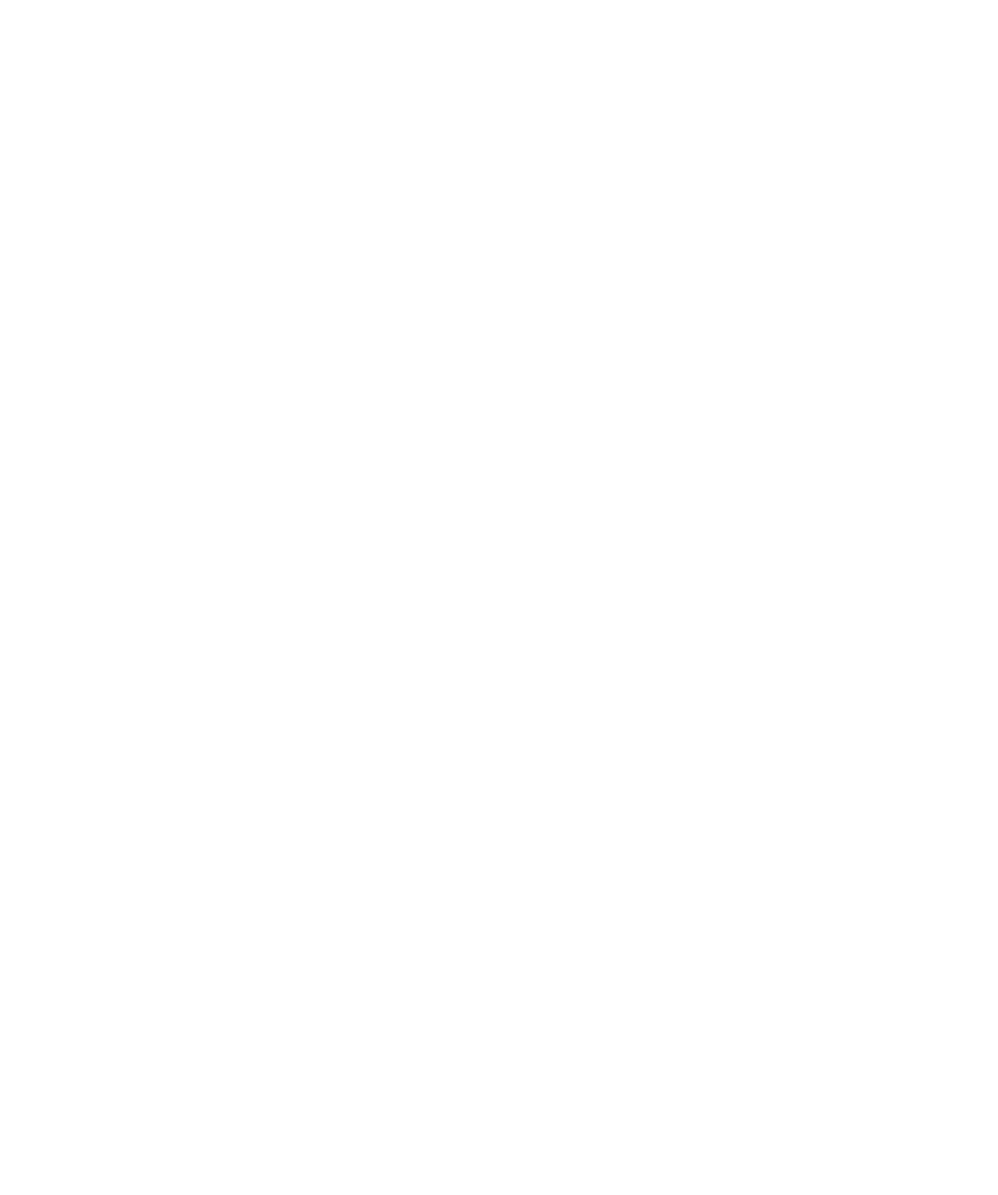
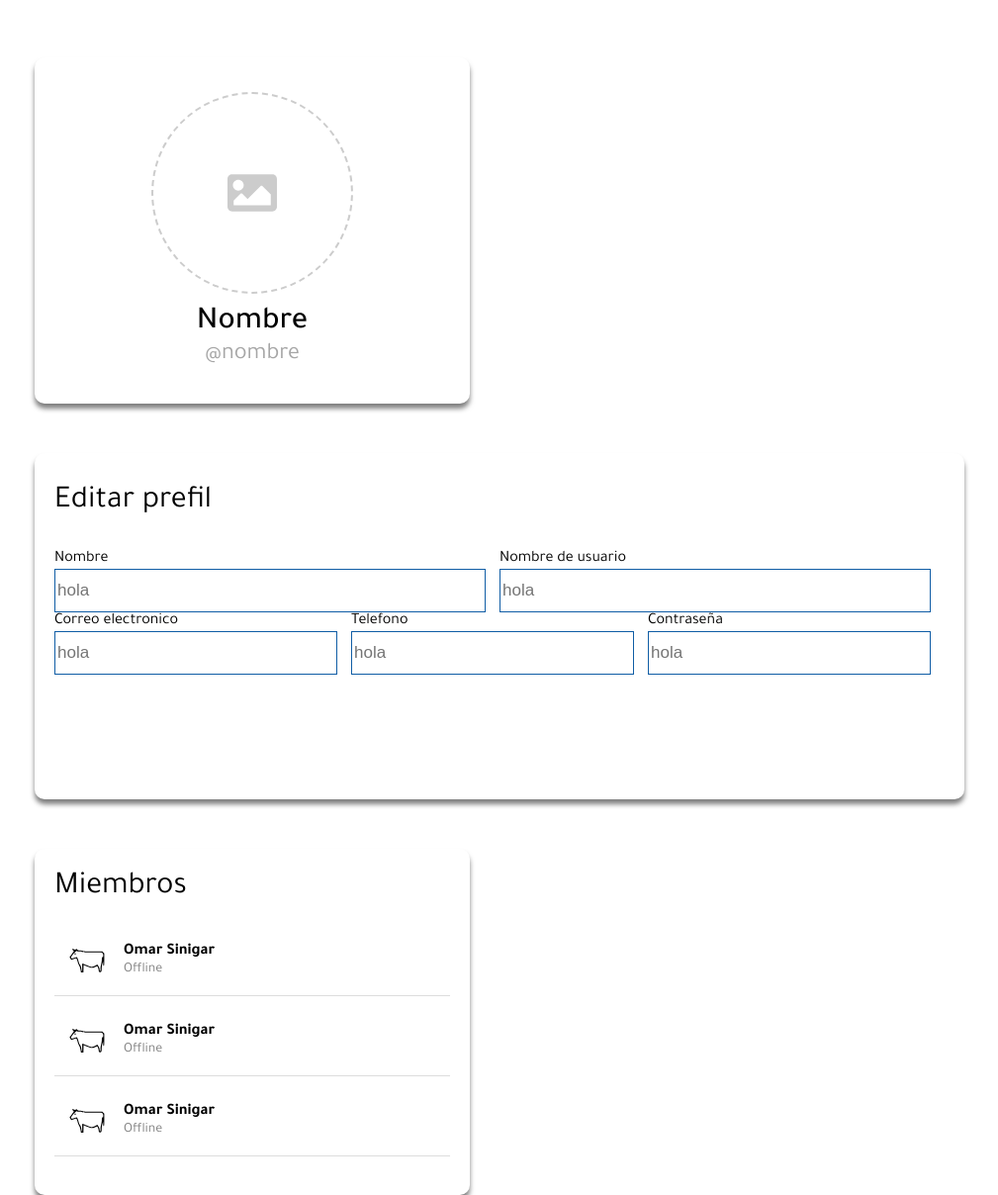
Before and after one commit to EsduardoPR/MechaBullClient, a React (Vite) app: page /Config in a window 1280 px wide. Before the commit this address had no page. Shown: the whole page at 99% size, without its empty margins (3-1012 px from the left). Before the commit the page ends 800 px from the top, so only its background shows below. Built offline with nearby package versions, Linux system fonts and the light colour scheme.

Commit message:
Configuracion

```diff
--- a/package.json
+++ b/package.json
@@ -16,6 +16,7 @@
     "ionicons": "^7.4.0",
     "react": "^18.3.1",
     "react-dom": "^18.3.1",
+    "react-icons": "^5.2.1",
     "react-router-dom": "^6.24.1",
     "recharts": "^2.12.7",
     "websocket": "^1.0.35"
--- a/src/App.jsx
+++ b/src/App.jsx
@@ -22,6 +22,7 @@ import './assets/styles/globales.css'
 import { ErrorFromRecoveryPasswd } from './pages/errorFromRecoveryPasswd';
 
 import { Bovino } from './pages/bovino.jsx';
+import { Configuracion } from './pages/configuracion.jsx';
 
 
 
@@ -39,7 +40,7 @@ function App() {
           <Route path='/inicio' element={<Inicio/>}/>
 
           <Route path='/bovino' element={<Bovino/>}/>
-
+          <Route path='/Config' element={<Configuracion/>}/>
 
           <Route element={<ProtectedRoutes/>}>
             <Route path='/inicio' element={<Inicio/>}/>
--- /dev/null
+++ b/src/assets/styles/auths/ImageInput.css
@@ -0,0 +1,63 @@
+.image-input-container {
+    position: relative;
+    width: 200px;
+    height: 200px;
+    border: 2px dashed #ccc;
+    border-radius: 50%;
+    overflow: hidden;
+  }
+
+  .image-input-label {
+    display: flex;
+    justify-content: center;
+    align-items: center;
+    width: 100%;
+    height: 100%;
+    cursor: pointer;
+    position: relative;
+  }
+
+  .image-input {
+    display: none;
+  }
+
+  .selected-image {
+    width: 100%;
+    height: 100%;
+    object-fit: cover;
+  }
+
+  .placeholder {
+    display: flex;
+    justify-content: center;
+    align-items: center;
+    width: 100%;
+    height: 100%;
+    position: relative;
+  }
+
+  .image-icon {
+    color: #ccc;
+  }
+
+  .overlay {
+    position: absolute;
+    top: 0;
+    left: 0;
+    width: 100%;
+    height: 100%;
+    display: flex;
+    justify-content: center;
+    align-items: center;
+    background-color: rgba(0, 0, 0, 0.5);
+    opacity: 0;
+    transition: opacity 0.3s ease;
+  }
+
+  .placeholder:hover .overlay {
+    opacity: 1;
+  }
+
+  .plus-icon {
+    color: #fff;
+  }
--- a/src/assets/styles/auths/bovino.css
+++ b/src/assets/styles/auths/bovino.css
@@ -1,9 +1,12 @@
+@import url('https://fonts.googleapis.com/css2?family=Tajawal:wght@200;300;400;500;700;800;900&display=swap');
 section{
     width: 100%;
     height: auto;
     display: flex;
     align-items: center;
     flex-direction: column;
+
+    font-family: 'Tajawal', sans-serif;
 }
 .p1{
     width: 80%;
--- /dev/null
+++ b/src/assets/styles/auths/configuracion.css
@@ -0,0 +1,159 @@
+@import url('https://fonts.googleapis.com/css2?family=Tajawal:wght@200;300;400;500;700;800;900&display=swap');
+
+.section-configuracion{
+    width: 100%;
+    height: 100vh;
+    margin: 0%;
+    display: flex;
+    flex-direction: row;
+    flex-wrap: wrap;
+    align-items: center;
+    justify-content: space-between;
+
+
+}
+
+.Perfil{
+    height: 350PX;
+    width: 400PX;
+
+   margin-top: 50px;
+   margin-left: 30px;
+   margin-right: 30px;
+    display: flex;
+    flex-direction: column;
+    align-items: center;
+    justify-content: center;
+    padding-left: 20px;
+    padding-right: 20px;
+
+
+    box-shadow: 0px 5px 5px rgba(0, 0, 0, 0.5);
+    border-radius: 10px;
+}
+.Perfil p{
+
+    font-family: 'Tajawal', sans-serif;
+}
+
+.nombre-perfil{
+    margin-top: 10px;
+    font-weight: 500;
+    font-size: 32px;
+}
+.user-perfil{
+    font-size: 24px;
+    font-weight: 400;
+    color: #A6A6A6;
+}
+
+.editar-perfil{
+    height: 350PX;
+    width: 900PX;
+    margin-top: 50px;
+   margin-left: 30px;
+   margin-right: 30px;
+    box-shadow: 0px 5px 5px rgba(0, 0, 0, 0.5);
+    border-radius: 10px;
+
+    padding-left: 20px;
+    padding-right: 20px;
+}
+
+.container-input{
+    display: flex;
+    flex-direction: row;
+    justify-content: space-between;
+}
+
+.Title-ep{
+    font-size: 32px;
+    margin-bottom: 30px;
+    margin-top: 30px;
+}
+
+.input-perfil{
+    width: 100%;
+    margin-right: 20px;
+}
+
+.input-perfil input{
+    width: 100%;
+    height: 40px;
+    font-size: 17px;
+
+    border-color: #105DA5;
+    color: #105DA5;
+    border: solid 1px;
+
+}
+
+
+.miembros{
+    height: 350PX;
+    width: 400PX;
+
+   margin-top: 50px;
+   margin-left: 30px;
+   margin-right: 30px;
+    display: flex;
+    flex-direction: column;
+    padding-left: 20px;
+    padding-right: 20px;
+
+
+    box-shadow: 0px 5px 5px rgba(0, 0, 0, 0.5);
+    border-radius: 10px;
+}
+.Scrol {
+    height: 100vh;
+    width: 100%;
+    margin-bottom: 20px;
+    overflow-y: scroll;
+
+    -ms-overflow-style: none;
+    scrollbar-width: none;
+}
+
+.Scrol::-webkit-scrollbar {
+    display: none;
+}
+.title-miembros{
+    font-size: 32px;
+    margin-top: 20px;
+    margin-bottom: 20px;
+}
+
+
+
+.profile-card {
+    display: flex;
+    align-items: center;
+    padding: 10px;
+    border-bottom: 1px solid #ddd;
+    margin-bottom: 10px;
+  }
+
+  .profile-picture {
+    width: 50px;
+    height: 50px;
+    border-radius: 50%;
+    margin-right: 10px;
+  }
+
+  .profile-details {
+    display: flex;
+    flex-direction: column;
+  }
+
+  .profile-name {
+    font-size: 16px;
+    font-weight: bold;
+    margin: 0;
+  }
+
+  .profile-status {
+    font-size: 14px;
+    color: grey;
+    margin: 0;
+  }
--- /dev/null
+++ b/src/components/molecules/auths/ImageInput.jsx
@@ -0,0 +1,43 @@
+import React, { useState } from 'react';
+import { FaPlus, FaImage } from 'react-icons/fa';
+import '../../../assets/styles/auths/ImageInput.css'; // Asegúrate de tener esta hoja de estilos
+
+const ImageInput = () => {
+  const [selectedImage, setSelectedImage] = useState(null);
+
+  const handleImageChange = (event) => {
+    const file = event.target.files[0];
+    if (file) {
+      const reader = new FileReader();
+      reader.onloadend = () => {
+        setSelectedImage(reader.result);
+      };
+      reader.readAsDataURL(file);
+    }
+  };
+
+  return (
+    <div className="image-input-container">
+      <label className="image-input-label">
+        <input
+          type="file"
+          accept="image/*"
+          onChange={handleImageChange}
+          className="image-input"
+        />
+        {selectedImage ? (
+          <img src={selectedImage} alt="Selected" className="selected-image" />
+        ) : (
+          <div className="placeholder">
+            <FaImage size={50} className="image-icon" />
+            <div className="overlay">
+              <FaPlus size={50} className="plus-icon" />
+            </div>
+          </div>
+        )}
+      </label>
+    </div>
+  );
+};
+
+export default ImageInput;
--- /dev/null
+++ b/src/components/organims/auths/sectionConfiguracion.jsx
@@ -0,0 +1,68 @@
+import ImageInput from "../../molecules/auths/ImageInput"
+import img from "../../../assets/img/logo.svg"
+export function SectionConfiguracion(){
+
+
+
+    return(
+        <section className="section-configuracion">
+        <div className="Perfil">
+            <ImageInput/>
+            <p className="nombre-perfil">Nombre</p>
+            <p className="user-perfil">@nombre</p>
+
+        </div>
+        <div className="editar-perfil">
+            <p className="Title-ep">Editar prefil</p>
+            <div className="container-input">
+                <InputPerfil contenido="Nombre" placeholder="hola"type="text"/>
+                <InputPerfil contenido="Nombre de usuario" placeholder="hola"type="text"/>
+            </div>
+            <div className="container-input">
+            <InputPerfil contenido="Correo electronico" placeholder="hola"type="text"/>
+            <InputPerfil contenido="Telefono" placeholder="hola" type="text"/>
+            <InputPerfil contenido="Contraseña" placeholder="hola"type="password"/>
+            </div>
+        </div>
+        <div className="miembros">
+            <p className="title-miembros">Miembros</p>
+            <div className="Scrol">
+                <ProfailContainer/>
+                <ProfailContainer/>
+                <ProfailContainer/>
+                <ProfailContainer/>
+                <ProfailContainer/>
+                <ProfailContainer/>
+
+
+            </div>
+
+
+        </div>
+    </section>
+    )
+}
+
+function InputPerfil({contenido, placeholder, type}){
+    return(
+        <div className="input-perfil">
+            <p>{contenido}</p>
+            <input  type={type} placeholder={placeholder} />
+
+        </div>
+    )
+}
+
+function ProfailContainer(){
+    return(
+        <div className="profile-card">
+        <img src={img} alt="Profile Picture" className="profile-picture" />
+        <div className="profile-details">
+          <p className="profile-name">Omar Sinigar</p>
+          <p className="profile-status">Offline</p>
+        </div>
+      </div>
+
+    )
+
+}
--- /dev/null
+++ b/src/pages/configuracion.jsx
@@ -0,0 +1,9 @@
+import { SectionConfiguracion } from "../components/organims/auths/sectionConfiguracion"
+import '../assets/styles/auths/configuracion.css'
+
+export function Configuracion(){
+    return(
+       <SectionConfiguracion/>
+    )
+
+}
```
Also changed, not shown: 1 other file (tests, documents, lock files or other folders).
